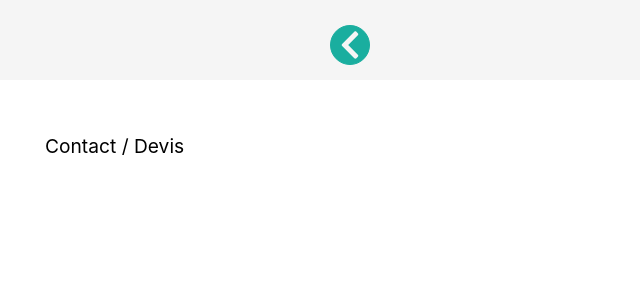
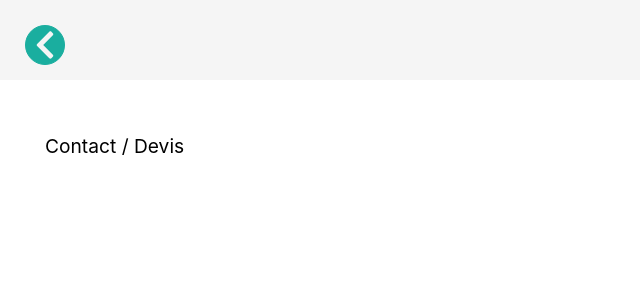
Before and after one commit to e-hainaux/helenepetsitting-frontend, a Next.js app: page / in a window 1280 px wide. Both pictures are taken after a click on the button "Contact / Devis gratuit". Shown: the top 300 px of the page, without its empty margins (0-640 px from the left). Built offline with nearby package versions, Linux system fonts and the light colour scheme.

Commit message:
Rectif navbar

```diff
--- a/styles/ContactButton.module.css
+++ b/styles/ContactButton.module.css
@@ -10,5 +10,6 @@
   background-color: #1aae9f;
   border-radius: 8px;
   border: none;
+  cursor: pointer;
   /* border: 2px solid red; */
 }
--- a/styles/Modal.module.css
+++ b/styles/Modal.module.css
@@ -34,8 +34,9 @@
   width: 100%;
   display: flex;
   flex-direction: row;
-  justify-content: space-evenly;
+  justify-content: space-between;
   align-items: center;
+  padding: 0 25px 0 25px;
   /* background-color: greenyellow;
   border: 2px dotted red; */
 }
```
